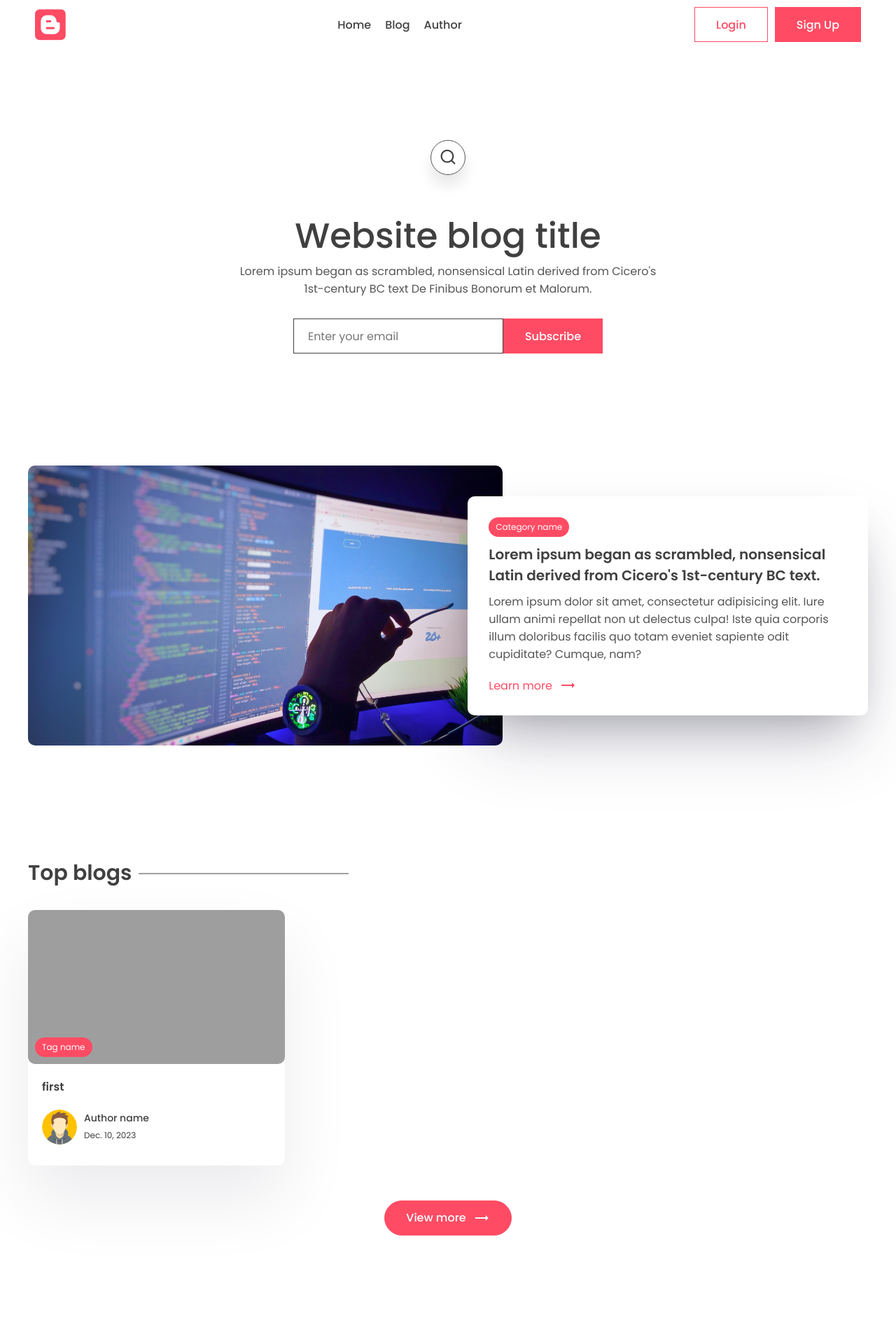
After one commit to KGPraveen/blog-application, a Django app: page / in a window 1280 px wide. The commit adds this page. Shown: the top 1920 px of the page at 70% size. Run offline with Django 4.2, Linux system fonts and the light colour scheme; data comes from the database, SQL or seed files in the repository; both versions use the stored data as it was after the commit; some libraries are stand-ins or nearby versions; grey boxes are pictures that could not be loaded.

```diff
--- a/app/admin.py
+++ b/app/admin.py
@@ -1,6 +1,8 @@
 from django.contrib import admin
 
-from app.models import Post
+from app.models import Comment, Post, Tag
 
 # Register your models here.
 admin.site.register(Post)
+admin.site.register(Tag)
+admin.site.register(Comment)
--- a/app/models.py
+++ b/app/models.py
@@ -1,6 +1,22 @@
+from django.contrib.auth.models import User
 from django.db import models
+from django.utils.text import slugify
 
 # Create your models here.
+
+
+class Tag(models.Model):
+    name = models.CharField(max_length=50)
+    description = models.CharField(max_length=100)
+    slug = models.SlugField(max_length=100, unique=True)
+
+    def save(self, *args, **kwargs):
+        if not self.id:		# i.e. if this Job id doesn't exist, then define this slug.
+            self.slug = slugify(self.name)
+        return super(Tag, self).save(*args, **kwargs)
+
+    def __str__(self):
+        return self.name
 
 
 class Post(models.Model):
@@ -9,3 +25,22 @@ class Post(models.Model):
     date_modified = models.DateTimeField(auto_now=True)
     slug = models.SlugField(max_length=200, unique=True)
     image = models.ImageField(null=True, blank=True, upload_to='images/')
+    tag = models.ManyToManyField(Tag, blank=True, related_name='post')
+
+    def __str__(self):
+        return self.title
+
+
+class Comment(models.Model):
+    content = models.TextField()
+    date = models.DateTimeField(auto_now=True)
+    name = models.CharField(max_length=50)
+    email = models.EmailField(max_length=200)
+    website = models.CharField(max_length=200, null=True, blank=True)
+    post = models.ForeignKey(Post, on_delete=models.CASCADE)
+    author = models.ForeignKey(
+        User, on_delete=models.CASCADE, null=True, blank=True
+    )
+
+    def __str__(self):
+        return f"Comment by {self.name} on {self.post}"
--- /dev/null
+++ b/app/templates/app/home.html
@@ -0,0 +1,144 @@
+{% extends "base.html" %}
+
+{% block title %}My Home Page{% endblock title %}
+
+{% block content %}
+{% comment %} Search Bar {% endcomment %}
+<main class="sp">
+    <div class="container">
+        <center>
+            <div class="search-bar">
+                <input type="text" placeholder="Search" />
+                <div class="animated-search" onclick="searchbar()">
+                    <i class="uil uil-search"></i>
+                </div>
+            </div>
+            <div class="typo">
+                <h1 class="title">Website blog title</h1>
+                <p>
+                    Lorem ipsum began as scrambled, nonsensical Latin derived from
+                    Cicero's 1st-century BC text De Finibus Bonorum et Malorum.
+                </p>
+            </div>
+            <div class="newsletter">
+                <form method="POST">
+                    <input type="email" name="email" maxlength="100" placeholder="Enter your email" required=""
+                        id="id_email" />
+                    <button class="btn btn-primary">Subscribe</button>
+                </form>
+            </div>
+        </center>
+    </div>
+</main>
+
+{% comment %} The first Big Post {% endcomment %}
+<section class="sp">
+    <div class="container">
+        <div class="grid-2">
+            <div class="post-img">
+                <img src="images/post.png" alt="" />
+            </div>
+            <div class="post-content">
+                <div class="cetagory">
+                    <p>Category name</p>
+                </div>
+                <h1>
+                    Lorem ipsum began as scrambled, nonsensical Latin derived from
+                    Cicero's 1st-century BC text.
+                </h1>
+                <p class="des">
+                    Lorem ipsum dolor sit amet, consectetur adipisicing elit. Iure
+                    ullam animi repellat non ut delectus culpa! Iste quia corporis
+                    illum doloribus facilis quo totam eveniet sapiente odit
+                    cupiditate? Cumque, nam?
+                </p>
+                <a class="learn" href="#">Learn more <span class="material-icons"> trending_flat </span></a>
+            </div>
+        </div>
+    </div>
+</section>
+
+{% comment %} Top Blogs {% endcomment %}
+<section class="sp">
+    <div class="container">
+        <h1 class="sec-title">Top blogs</h1>
+        <div class="grid-3">
+
+            <!-- card -->
+            {% for post in posts %}
+            <a href="#">
+                <div class="card">
+                    <div class="post-img">
+                        <img src="{{post.image.url}}" alt="" />
+                        <div class="tag">Tag name</div>
+                    </div>
+                    <div class="card-content">
+                        <h3>
+                            {{post.title}}
+                        </h3>
+                        <div class="author">
+                            <div class="profile-pic">
+                                <img src="images/author.svg" alt="" />
+                            </div>
+                            <div class="details">
+                                <p>Author name</p>
+                                <small>{{post.date_modified | date}}</small>
+                            </div>
+                        </div>
+                    </div>
+                </div>
+            </a>
+            {% endfor %}
+            <!-- card end-->
+
+        </div>
+        <center>
+            <a href=""><button class="btn btn-primary rounded view">
+                    View more <span class="material-icons"> trending_flat </span>
+                </button></a>
+        </center>
+    </div>
+</section>
+
+{% comment %} New Blogs {% endcomment %}
+<section class="sp">
+    <div class="container">
+        <h1 class="sec-title">New blogs</h1>
+        <div class="grid-3">
+
+            <!-- card -->
+            {% for post in posts %}
+            <a href="#">
+                <div class="card">
+                    <div class="post-img">
+                        <img src="{{post.image.url}}" alt="" />
+                        <div class="tag">Tag name</div>
+                    </div>
+                    <div class="card-content">
+                        <h3>
+                            {{post.title}}
+                        </h3>
+                        <div class="author">
+                            <div class="profile-pic">
+                                <img src="images/author.svg" alt="" />
+                            </div>
+                            <div class="details">
+                                <p>Author name</p>
+                                <small>{{post.date_modified | date}}</small>
+                            </div>
+                        </div>
+                    </div>
+                </div>
+            </a>
+            {% endfor %}
+            <!-- card end-->
+
+        </div>
+        <center>
+            <a href=""><button class="btn btn-primary rounded view">
+                    View more <span class="material-icons"> trending_flat </span>
+                </button></a>
+        </center>
+    </div>
+</section>
+{% endblock content %}
--- a/app/urls.py
+++ b/app/urls.py
@@ -2,6 +2,8 @@ from django.urls import path
 from app import views
 
 urlpatterns = [
+    path('', views.home, name='home_page'),
+
     # <type:variable>
     path('post/<slug:slug>', views.post, name='post_page')
 ]
--- a/app/views.py
+++ b/app/views.py
@@ -1,11 +1,57 @@
+from tokenize import Comment
 from django.shortcuts import render
-
+from app.forms import CommentForm
 from app.models import Post
 
 # Create your views here.
 
 
+def home(request):
+    posts = Post.objects.all()
+    context = {'posts': posts}
+    return render(request, 'app/home.html', context)
+
+
 def post(request, slug):
+    comment_form = CommentForm()
     post = Post.objects.get(slug=slug)
-    context = {'post': post}
+
+    if (request.POST):
+        comment_form = CommentForm(request.POST)
+        if (comment_form.is_valid()):
+
+            # This means to take an instance of the user inputted form without saving
+            # the comment to the database.
+            # LOOK, JUST DON'T OVERTHINK IT, SIMPLY USE modelForm_variable.save(commit=False) for
+            # adding additional variables manually. And use modelForm_variable.instance()
+            # to get an instance of the variable to use it's request.POST values immediately
+            # after saving the variable.
+            comment = comment_form.save(commit=False)
+
+            post_id = request.POST.get('post_id')
+            comment.post = Post.objects.get(id=post_id)
+            comment.save()
+
+    context = {'post': post, 'comment_form': comment_form}
     return render(request, 'app/post.html', context)
+
+
+
+# def post(request, slug):
+#     comment_form = CommentForm()
+#     post = Post.objects.get(slug=slug)
+
+#     if (request.POST):
+#         comment_form = CommentForm(request.POST)
+#         if (comment_form.is_valid()):
+
+#             # This means to take an instance of the user inputted form
+#             # without saving the comment to the database.
+#             comment = comment_form.save(commit=False)
+
+#             post_id = request.POST.get('post_id')
+#             comment.post = Post.objects.get(id=post_id)
+#             comment.save()
+
+#     context = {'post': post, 'comment_form': comment_form}
+#     return render(request, 'app/post.html', context)
```
Also changed, not shown: app/forms.py (added, +15 -0 lines), app/templates/app/post.html (+16 -16 lines), app/migrations/0002_tag_post_tag.py (added), app/migrations/0003_comment.py (added), app/migrations/0004_alter_comment_website.py (added), app/migrations/0005_alter_comment_website.py (added), app/migrations/0006_alter_comment_website.py (added), db.sqlite3.
